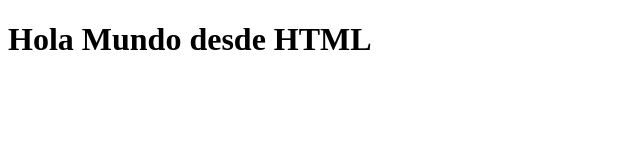
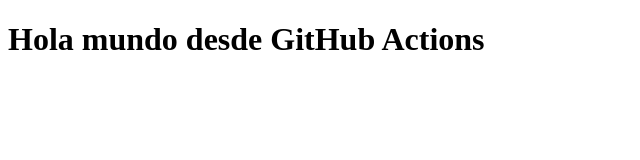
Before and after one commit to ScarletteMoya/mi-practica-devops, a plain HTML site: page index.html in a window 1280 px wide. Shown: the whole page, without its empty margins (0-640 px from the left). Drawn offline with Linux system fonts and the light colour scheme.

Commit message:
actualizo index para probar deploy

```diff
--- a/index.html
+++ b/index.html
@@ -4,6 +4,6 @@
   <title>Hola Mundo</title>
 </head>
 <body>
-  <h1>Hola Mundo desde HTML</h1>
+  <h1>Hola mundo desde GitHub Actions</h1>
 </body>
 </html>
```
